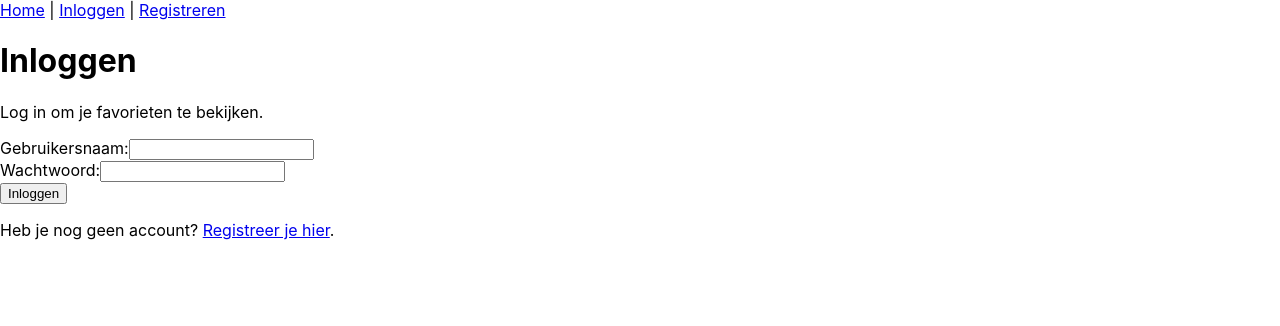
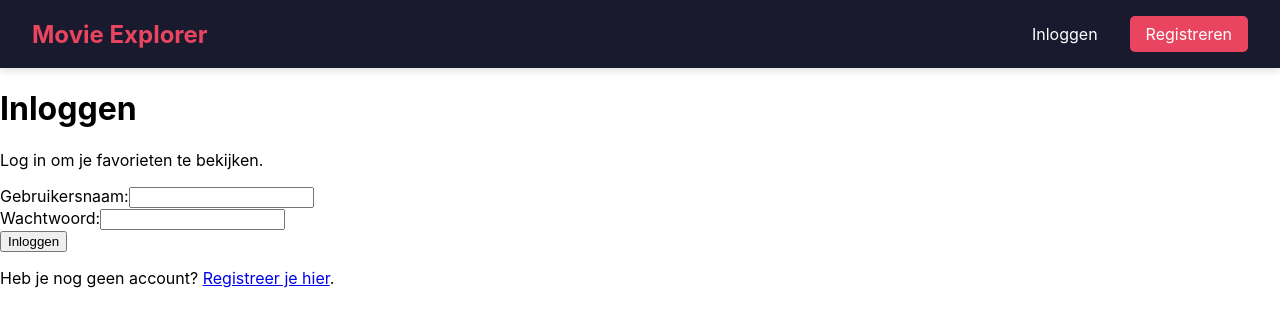
Before and after one commit to Luuc-Stigter/movie-explorer, a React (Create React App) app: page /inloggen in a window 1280 px wide. Shown: the top 326 px of the page. Built offline with nearby package versions, Linux system fonts and the light colour scheme.

Commit message:
feat(ui): add styled navbar and implement homepage layout

```diff
--- a/src/App.js
+++ b/src/App.js
@@ -1,81 +1,24 @@
-// src/App.js
-import React, { useContext } from 'react';
-import { Routes, Route, Link, Navigate } from 'react-router-dom';
-import { AuthContext } from './context/AuthContext';
+import React from 'react';
+import { Routes, Route } from 'react-router-dom';
+
+import NavBar from './components/NavBar';
+import HomePage from './pages/HomePage';
 import SignInPage from './pages/SignInPage';
 import SignUpPage from './pages/SignUpPage';
 
-// Eenvoudige homepage voor alle bezoekers
-function HomePage() {
-  return (
-      <section>
-        <h1>Welkom op de Homepagina!</h1>
-        <p>Blader rond, of log in om je favorieten te beheren.</p>
-      </section>
-  );
-}
-
-// Alleen toegankelijk voor ingelogde gebruikers
-function ProfilePage() {
-  const { user, logout } = useContext(AuthContext);
-
-  return (
-      <section>
-        <h1>Profielpagina</h1>
-        {user
-            ? <p>Welkom terug, <strong>{user.username}</strong>!</p>
-            : <p>Geen gebruikersdata beschikbaar.</p>
-        }
-        <button onClick={logout}>Uitloggen</button>
-      </section>
-  );
-}
-
-// Wrapper voor private routes
-function PrivateRoute({ children }) {
-  const { isAuth } = useContext(AuthContext);
-  return isAuth
-      ? children
-      : <Navigate to="/inloggen" replace />;
-}
-
-// Hoofdcomponent met navigatie en routing
-export default function App() {
-  const { isAuth } = useContext(AuthContext);
-
+function App() {
     return (
         <>
-        {/* Globale navigatiebalk */}
-        <nav>
-          <Link to="/">Home</Link>
-          {isAuth
-              ? <> {' | '}<Link to="/profiel">Profiel</Link> </>
-              : (
-                  <>
-                    {' | '}<Link to="/inloggen">Inloggen</Link>
-                    {' | '}<Link to="/registreren">Registreren</Link>
-                  </>
-              )
-          }
-        </nav>
-
+            <NavBar />
             <main>
                 <Routes>
                     <Route path="/" element={<HomePage />} />
                     <Route path="/inloggen" element={<SignInPage />} />
                     <Route path="/registreren" element={<SignUpPage />} />
-            <Route
-                path="/profiel"
-                element={
-                  <PrivateRoute>
-                    <ProfilePage />
-                  </PrivateRoute>
-                }
-            />
-            {/* 404-fallback */}
-            <Route path="*" element={<h2>Pagina niet gevonden</h2>} />
                 </Routes>
             </main>
         </>
     );
 }
+
+export default App;
--- /dev/null
+++ b/src/components/NavBar.css
@@ -0,0 +1,58 @@
+.navbar {
+    display: flex;
+    justify-content: space-between;
+    align-items: center;
+    background-color: #1a1a2e;
+    padding: 1rem 2rem;
+    color: white;
+    box-shadow: 0 4px 6px rgba(0, 0, 0, 0.1);
+}
+
+.navbar-brand #brand-link {
+    font-size: 1.5rem;
+    font-weight: bold;
+    color: #e94560;
+    text-decoration: none;
+}
+
+.navbar-links {
+    display: flex;
+    align-items: center;
+    gap: 1.5rem;
+}
+
+.navbar-links a,
+.navbar-links button {
+    color: white;
+    text-decoration: none;
+    font-size: 1rem;
+    padding: 0.5rem;
+    background-color: transparent;
+    border: none;
+    cursor: pointer;
+    transition: color 0.3s ease;
+}
+
+.navbar-links a:hover,
+.navbar-links button:hover {
+    color: #e94560;
+}
+
+.navbar-links a[href="/registreren"] {
+    background-color: #e94560;
+    color: white;
+    padding: 0.5rem 1rem;
+    border-radius: 5px;
+    transition: background-color 0.3s ease;
+}
+
+.navbar-links a[href="/registreren"]:hover {
+    background-color: #b82c44;
+    color: white;
+}
+
+.navbar-links .welcome-message {
+    color: #ccc;
+    font-style: italic;
+    margin-right: 1rem;
+}
--- /dev/null
+++ b/src/components/NavBar.js
@@ -0,0 +1,31 @@
+import React, { useContext } from 'react';
+import { Link } from 'react-router-dom';
+import { AuthContext } from '../context/AuthContext';
+import './NavBar.css';
+
+function NavBar() {
+    const { isAuth, logout, user } = useContext(AuthContext);
+
+    return (
+        <nav className="navbar">
+            <div className="navbar-brand">
+                <Link to="/" id="brand-link">Movie Explorer</Link>
+            </div>
+            <div className="navbar-links">
+                {isAuth ? (
+                    <>
+                        {user && <span className="welcome-message">Welkom, {user.username}</span>}
+                        <button type="button" onClick={logout}>Uitloggen</button>
+                    </>
+                ) : (
+                    <>
+                        <Link to="/inloggen">Inloggen</Link>
+                        <Link to="/registreren">Registreren</Link>
+                    </>
+                )}
+            </div>
+        </nav>
+    );
+}
+
+export default NavBar;
--- /dev/null
+++ b/src/pages/HomePage.css
@@ -0,0 +1,20 @@
+.homepage {
+    padding: 2rem;
+}
+
+.movie-grid {
+    display: flex;
+    flex-wrap: wrap;
+    gap: 1.5rem;
+    justify-content: center;
+}
+
+.loading-message, .error-message {
+    text-align: center;
+    font-size: 1.2rem;
+    padding: 2rem;
+}
+
+.error-message {
+    color: #e94560;
+}
```
Also changed, not shown: src/components/MovieCard.css (added, +45 -0 lines). Lines whose indentation alone changed are shown as unchanged.
